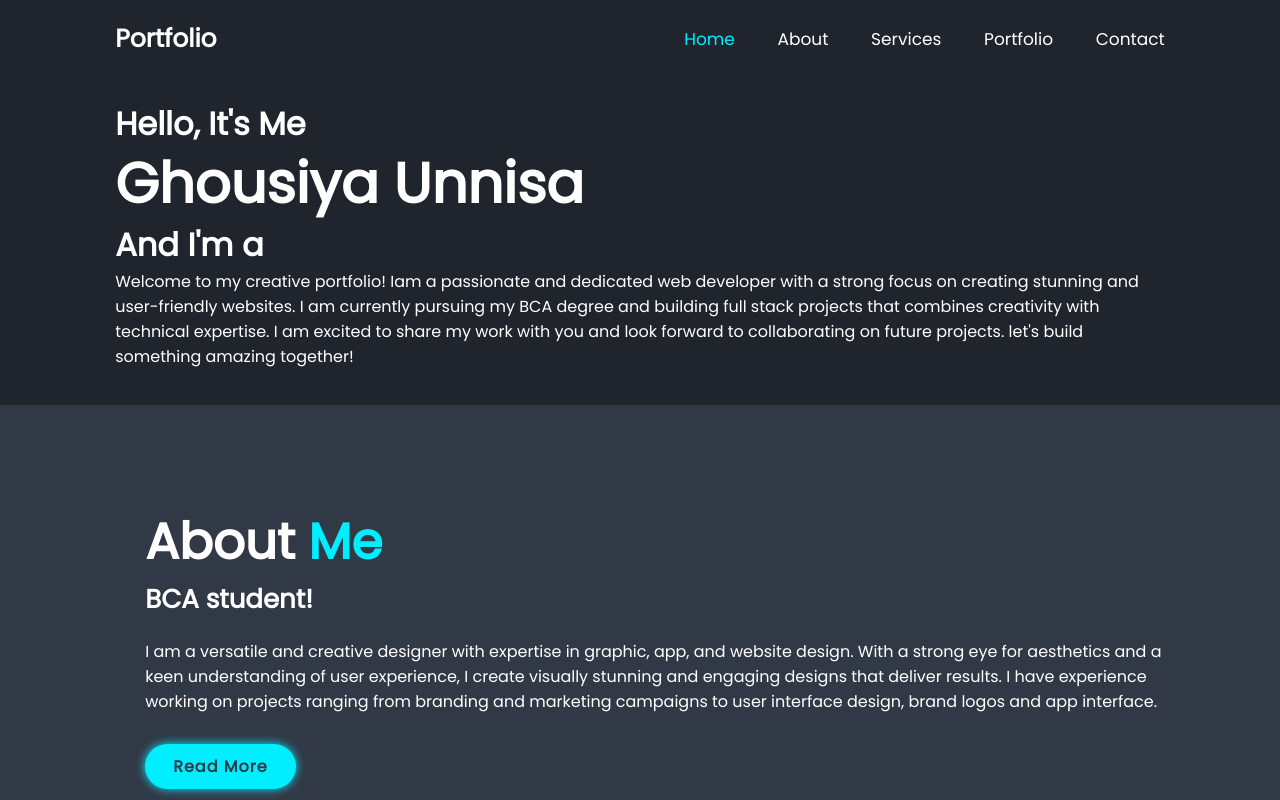
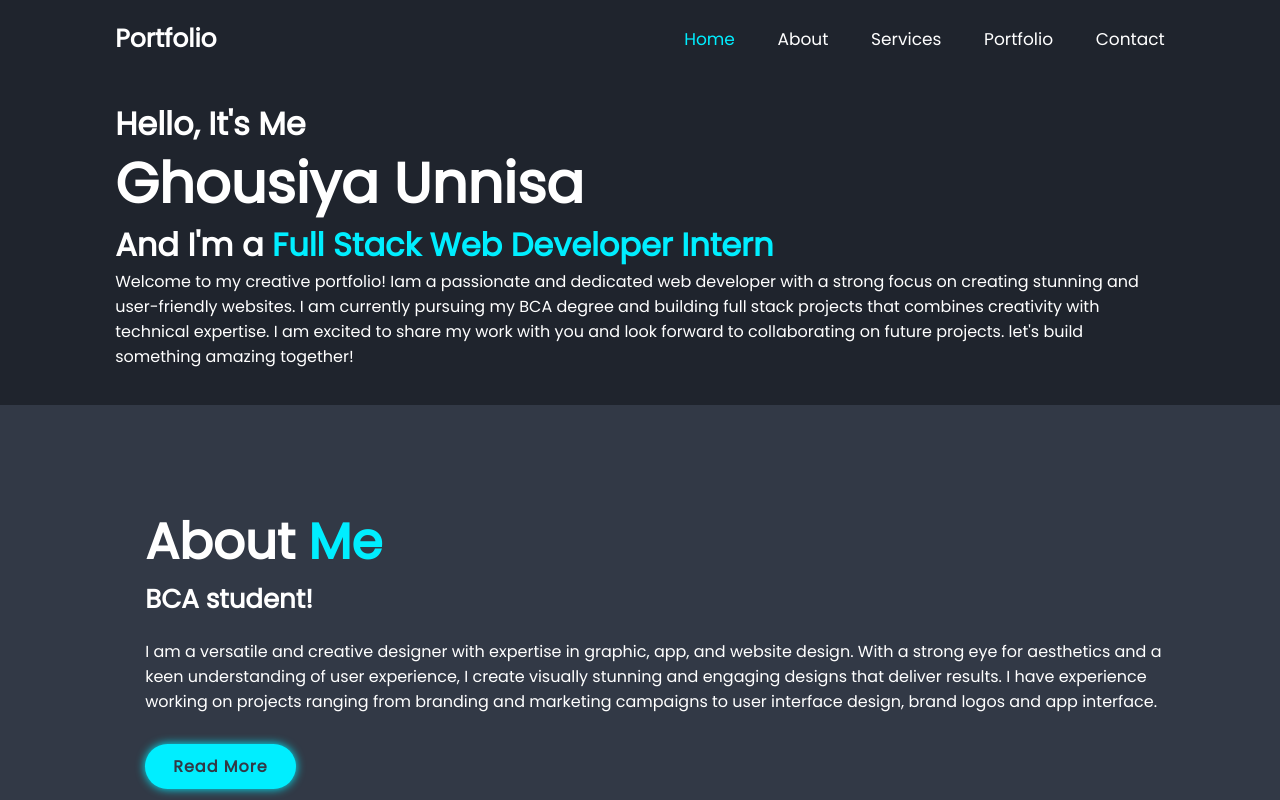
Before and after one commit to GousiyaUnnisa/-Portfolio-website, a plain HTML site: page index.html in a window 1280 px wide. Shown: the top 800 px of the page. Drawn offline with nearby package versions, Linux system fonts and the light colour scheme.

Commit message:
index.html

```diff
--- a/index.html
+++ b/index.html
@@ -42,7 +42,7 @@
       <div class="home-content">
         <h3>Hello, It's Me</h3>
         <h1>Ghousiya Unnisa</h1>
-        <h3>And I'm a <span class="multiple-text"></span></h3>
+        <h3>And I'm a <span>Full Stack Web Developer Intern </span></h3>
         <p>
           Welcome to my creative portfolio! Iam a passionate and dedicated web
           developer with a strong focus on creating stunning and user-friendly websites. I am currently pursuing my BCA degree and building full stack projects that combines creativity with technical expertise. I am excited to share my work with you and look forward to collaborating on future projects. let's build something amazing together!
```
